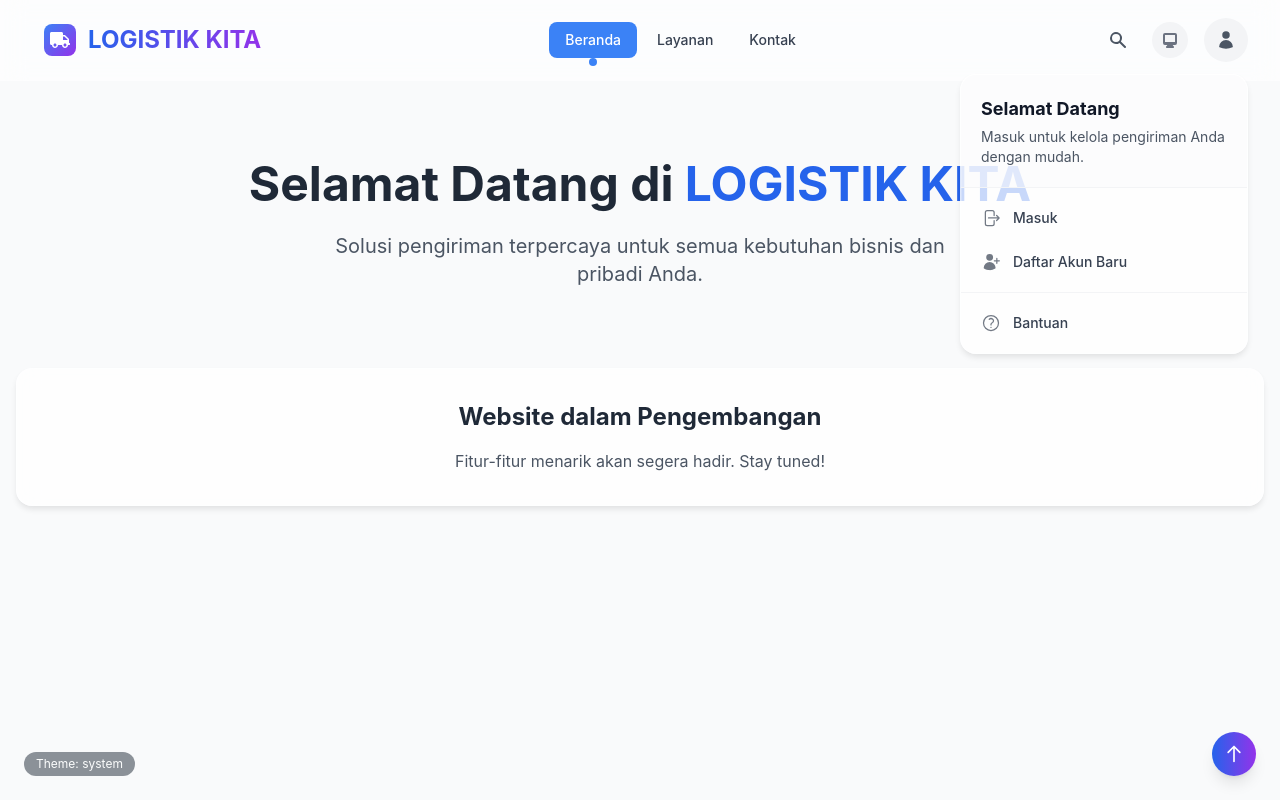
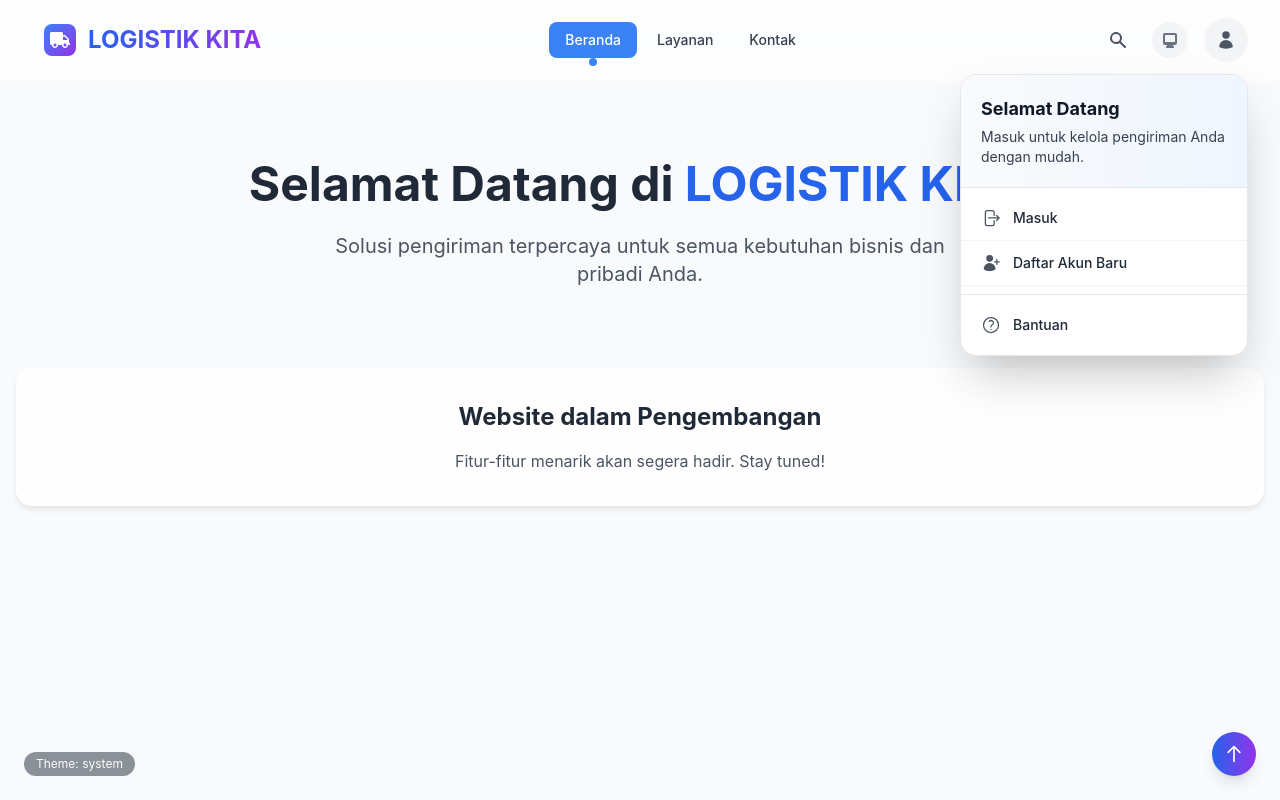
Before and after one commit to Logistikkita-4/Logistikkita-4, a React (Create React App) app in the folder frontend/: page / in a window 1280 px wide. Both pictures are taken after a click on the button 1226 px from the left and 40 px from the top of the page. Shown: the top 800 px of the page. Built offline with nearby package versions, Linux system fonts and the light colour scheme; no server answers.

Commit message:
Update UserMenu.jsx

```diff
--- a/frontend/src/components/layout/UserMenu.jsx
+++ b/frontend/src/components/layout/UserMenu.jsx
@@ -1,5 +1,9 @@
 /**
- * User Menu Component - OPTIMIZED FOR DARK MODE
+ * User Menu Component - PERBAIKAN KONTRAST DARK MODE
+ * PERBAIKAN:
+ * 1. Perbaiki kontras warna untuk text di dark mode
+ * 2. Background colors yang lebih baik untuk readability
+ * 3. Warna yang konsisten dengan theme
  */
 
 import React, { useState, useEffect, useRef } from 'react';
@@ -9,13 +13,13 @@ import {
   HiUser,
   HiCog,
   HiLogout,
-  HiArrowRightOnRectangle, // Updated to Hi2
-  HiUserPlus, // Updated to Hi2
+  HiArrowRightOnRectangle,
+  HiUserPlus,
   HiChevronDown,
   HiOutlineBell,
   HiOutlineCreditCard,
   HiOutlineQuestionMarkCircle
-} from 'react-icons/hi2'; // Menggunakan Hi2 untuk konsistensi icon
+} from 'react-icons/hi2';
 
 const UserMenu = ({ isOpen, onToggle, onClose }) => {
   const [isAuthenticated, setIsAuthenticated] = useState(false);
@@ -61,12 +65,14 @@ const UserMenu = ({ isOpen, onToggle, onClose }) => {
       <button
         onClick={onToggle}
         className={`flex items-center space-x-2 p-1.5 rounded-full transition-colors duration-200 ${
-          isOpen ? 'bg-gray-100 dark:bg-gray-800' : 'hover:bg-gray-100 dark:hover:bg-gray-800'
+          isOpen
+            ? 'bg-gray-100 dark:bg-gray-800'
+            : 'hover:bg-gray-100 dark:hover:bg-gray-800'
         }`}
       >
         {isAuthenticated && user ? (
           <>
-            <div className="h-8 w-8 rounded-full bg-gradient-to-br from-blue-500 to-purple-600 flex items-center justify-center border-2 border-white dark:border-gray-700">
+            <div className="h-8 w-8 rounded-full bg-gradient-to-br from-blue-500 to-purple-600 flex items-center justify-center border-2 border-white dark:border-gray-800">
               <span className="text-white font-bold text-sm">{user.name.charAt(0)}</span>
             </div>
             <HiChevronDown className={`h-4 w-4 text-gray-600 dark:text-gray-300 transition-transform ${isOpen ? 'rotate-180' : ''}`} />
@@ -84,49 +90,96 @@ const UserMenu = ({ isOpen, onToggle, onClose }) => {
             initial={{ opacity: 0, y: 10 }}
             animate={{ opacity: 1, y: 0 }}
             exit={{ opacity: 0, y: 10 }}
-            className="absolute right-0 mt-3 w-72 z-50 px-2 sm:px-0"
+            // PERBAIKAN: Z-index ditingkatkan
+            className="absolute right-0 mt-3 w-72 z-[60] px-2 sm:px-0"
           >
             {/* Menu Container */}
-            <div className="rounded-2xl shadow-2xl overflow-hidden glass-card border border-white/20 dark:border-gray-700/50 bg-white/95 dark:bg-gray-900/95 backdrop-blur-xl">
+            <div className="rounded-2xl shadow-2xl overflow-hidden border border-gray-200 dark:border-gray-700 bg-white dark:bg-gray-900 backdrop-blur-xl">
 
               {isAuthenticated ? (
                 <>
-                  {/* Info User - Dark Mode Fixed */}
-                  <div className="p-5 border-b border-gray-100 dark:border-gray-800 bg-gray-50/50 dark:bg-gray-800/30">
+                  {/* PERBAIKAN: Info User dengan kontras yang lebih baik */}
+                  <div className="p-5 border-b border-gray-200 dark:border-gray-800 bg-gradient-to-r from-gray-50 to-blue-50 dark:from-gray-800 dark:to-gray-900">
                     <div className="flex items-center space-x-3">
-                      <div className="h-12 w-12 rounded-full bg-blue-600 flex items-center justify-center text-white text-xl font-bold">
+                      <div className="h-12 w-12 rounded-full bg-gradient-to-br from-blue-600 to-purple-600 flex items-center justify-center text-white text-xl font-bold">
                         {user.name.charAt(0)}
                       </div>
                       <div className="overflow-hidden">
+                        {/* PERBAIKAN: Text color dengan kontras tinggi */}
                         <h3 className="font-bold text-gray-900 dark:text-white truncate">{user.name}</h3>
-                        <p className="text-xs text-gray-500 dark:text-gray-400 truncate">{user.email}</p>
+                        <p className="text-sm text-gray-600 dark:text-gray-300 truncate mt-1">{user.email}</p>
+                        <span className="inline-block mt-1 px-2 py-0.5 text-xs bg-blue-100 dark:bg-blue-900 text-blue-800 dark:text-blue-200 rounded-full">
+                          {user.role}
+                        </span>
                       </div>
                     </div>
                   </div>
 
                   <div className="py-2">
-                    <UserMenuItem to="/dashboard" icon={<HiUser />} label="Dashboard Saya" onClose={onClose} />
-                    <UserMenuItem to="/shipments" icon={<HiOutlineCreditCard />} label="Pengiriman" onClose={onClose} />
-                    <UserMenuItem to="/notifications" icon={<HiOutlineBell />} label="Notifikasi" badge="3" onClose={onClose} />
-                    <div className="border-t border-gray-100 dark:border-gray-800 my-2"></div>
-                    <button onClick={handleLogout} className="flex items-center w-full px-5 py-3 text-sm font-semibold text-red-600 dark:text-red-400 hover:bg-red-50 dark:hover:bg-red-900/20 transition-colors">
-                      <HiLogout className="h-5 w-5 mr-3" /> Keluar
+                    {/* PERBAIKAN: Warna text yang lebih kontras */}
+                    <UserMenuItem
+                      to="/dashboard"
+                      icon={<HiUser className="h-5 w-5" />}
+                      label="Dashboard Saya"
+                      onClose={onClose}
+                    />
+                    <UserMenuItem
+                      to="/shipments"
+                      icon={<HiOutlineCreditCard className="h-5 w-5" />}
+                      label="Pengiriman"
+                      onClose={onClose}
+                    />
+                    <UserMenuItem
+                      to="/notifications"
+                      icon={<HiOutlineBell className="h-5 w-5" />}
+                      label="Notifikasi"
+                      badge="3"
+                      onClose={onClose}
+                    />
+
+                    <div className="border-t border-gray-200 dark:border-gray-800 my-2"></div>
+
+                    <button
+                      onClick={handleLogout}
+                      className="flex items-center w-full px-5 py-3 text-sm font-semibold text-red-600 dark:text-red-400 hover:bg-red-50 dark:hover:bg-red-900/30 transition-colors"
+                    >
+                      <HiLogout className="h-5 w-5 mr-3" />
+                      Keluar
                     </button>
                   </div>
                 </>
               ) : (
-                /* Guest View - Dark Mode Fixed */
+                /* PERBAIKAN: Guest View dengan kontras yang lebih baik */
                 <>
-                  <div className="p-5 border-b border-gray-100 dark:border-gray-800 bg-gray-50/50 dark:bg-gray-800/30">
+                  <div className="p-5 border-b border-gray-200 dark:border-gray-800 bg-gradient-to-r from-gray-50 to-blue-50 dark:from-gray-800 dark:to-gray-900">
                     <h3 className="font-bold text-gray-900 dark:text-white text-lg">Selamat Datang</h3>
-                    <p className="text-sm text-gray-600 dark:text-gray-300 mt-1">Masuk untuk kelola pengiriman Anda dengan mudah.</p>
+                    <p className="text-sm text-gray-700 dark:text-gray-300 mt-1">
+                      Masuk untuk kelola pengiriman Anda dengan mudah.
+                    </p>
                   </div>
 
                   <div className="py-2">
-                    <UserMenuItem to="/login" icon={<HiArrowRightOnRectangle />} label="Masuk" onClose={onClose} />
-                    <UserMenuItem to="/register" icon={<HiUserPlus />} label="Daftar Akun Baru" onClose={onClose} />
-                    <div className="border-t border-gray-100 dark:border-gray-800 my-2"></div>
-                    <UserMenuItem to="/help" icon={<HiOutlineQuestionMarkCircle />} label="Bantuan" onClose={onClose} />
+                    <UserMenuItem
+                      to="/login"
+                      icon={<HiArrowRightOnRectangle className="h-5 w-5" />}
+                      label="Masuk"
+                      onClose={onClose}
+                    />
+                    <UserMenuItem
+                      to="/register"
+                      icon={<HiUserPlus className="h-5 w-5" />}
+                      label="Daftar Akun Baru"
+                      onClose={onClose}
+                    />
+
+                    <div className="border-t border-gray-200 dark:border-gray-800 my-2"></div>
+
+                    <UserMenuItem
+                      to="/help"
+                      icon={<HiOutlineQuestionMarkCircle className="h-5 w-5" />}
+                      label="Bantuan"
+                      onClose={onClose}
+                    />
                   </div>
                 </>
               )}
@@ -138,16 +191,20 @@ const UserMenu = ({ isOpen, onToggle, onClose }) => {
   );
 };
 
-// Helper component untuk item menu agar kodingan bersih
+// PERBAIKAN: Helper component dengan warna yang lebih kontras
 const UserMenuItem = ({ to, icon, label, badge, onClose }) => (
   <Link
     to={to}
     onClick={onClose}
-    className="flex items-center px-5 py-3 text-sm font-medium text-gray-700 dark:text-gray-200 hover:bg-blue-50 dark:hover:bg-blue-900/20 hover:text-blue-600 dark:hover:text-blue-400 transition-colors"
+    className="flex items-center px-5 py-3 text-sm font-medium text-gray-800 dark:text-gray-200 hover:bg-blue-50 dark:hover:bg-blue-900/30 hover:text-blue-700 dark:hover:text-blue-400 transition-colors border-b border-gray-100 dark:border-gray-800 last:border-b-0"
   >
-    <span className="text-xl mr-3 opacity-70">{icon}</span>
+    <span className="mr-3 opacity-80">{icon}</span>
     <span className="flex-1">{label}</span>
-    {badge && <span className="ml-auto bg-blue-600 text-white text-[10px] px-2 py-0.5 rounded-full">{badge}</span>}
+    {badge && (
+      <span className="ml-auto bg-blue-600 text-white text-xs px-2 py-1 rounded-full min-w-6 h-6 flex items-center justify-center">
+        {badge}
+      </span>
+    )}
   </Link>
 );
 
```
